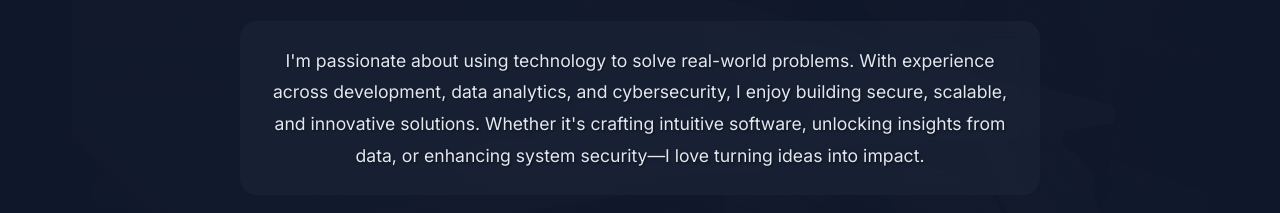
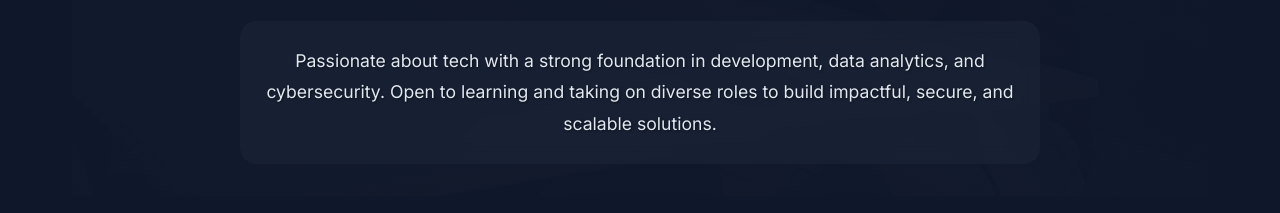
Before and after one commit to danush2705/Danush-SV---Portfolio-Website, a website: page index.html in a window 1280 px wide. Shown: the part 739-952 px from the top of the page. Drawn offline with Linux system fonts and the light colour scheme.

Commit message:
Add files via upload

```diff
--- a/index.html
+++ b/index.html
@@ -374,7 +374,7 @@
         </div>
         <h1 class="hero-name">Hey, I'm Danush SV</h1>
         <p class="hero-description">
-            I'm passionate about using technology to solve real-world problems. With experience across development, data analytics, and cybersecurity, I enjoy building secure, scalable, and innovative solutions. Whether it's crafting intuitive software, unlocking insights from data, or enhancing system security—I love turning ideas into impact.
+            Passionate about tech with a strong foundation in development, data analytics, and cybersecurity. Open to learning and taking on diverse roles to build impactful, secure, and scalable solutions.
         </p>
     </div>
 
```
